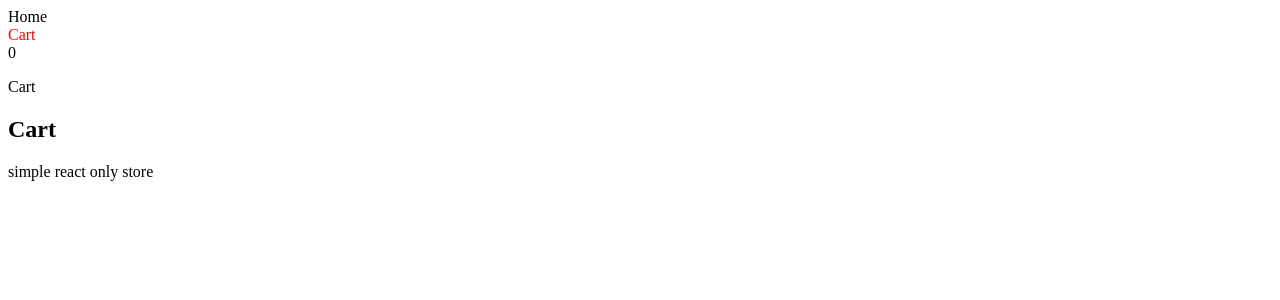
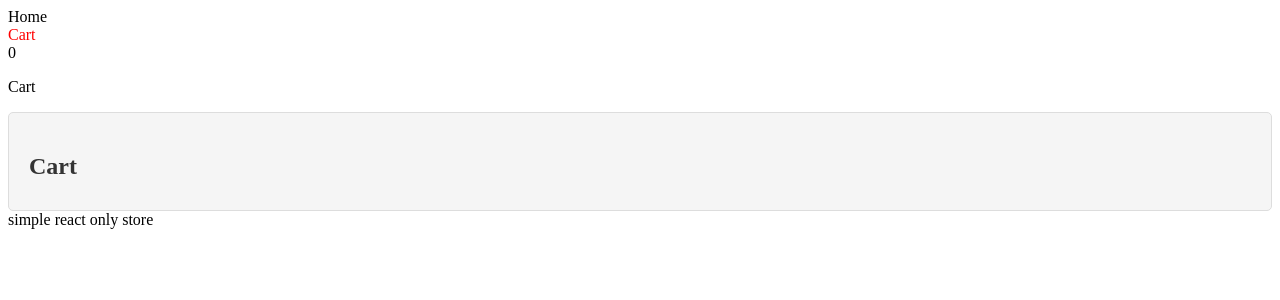
Before and after one commit to farneser/react-only-store, a React (Create React App) app: page /cart in a window 1280 px wide. Shown: the top 300 px of the page. Built offline with nearby package versions, Linux system fonts and the light colour scheme.

Commit message:
feat: cart styles

```diff
--- a/src/components/ui/cart/Cart.tsx
+++ b/src/components/ui/cart/Cart.tsx
@@ -1,8 +1,10 @@
 import React, {useContext, useEffect, useState} from 'react';
-import CartItem from "./item/CartItem";
-import {removeFromCart} from "../../../services/cartService";
-import {CartProduct} from "../../../interfaces/CartProps";
-import {CartContext} from "../../providers/CartProvider";
+import CartItem from './item/CartItem';
+import {removeFromCart} from '../../../services/cartService';
+import {CartProduct} from '../../../interfaces/CartProps';
+import {CartContext} from '../../providers/CartProvider';
+
+import './cart.scss';
 
 const Cart: React.FC = () => {
     const context = useContext(CartContext);
@@ -29,7 +31,6 @@ const Cart: React.FC = () => {
                 : cartItem
         );
 
-
         if (context) {
             setCartItems(updatedCart);
             context.updateCart(updatedCart);
@@ -38,23 +39,22 @@ const Cart: React.FC = () => {
 
     useEffect(() => {
         setCartItems(cartItems);
-        context?.updateCart(cartItems)
+        context?.updateCart(cartItems);
     }, [cartItems]);
 
     return (
-        <div>
-            <h2>Cart</h2>
-            <ul>
-                {cartItems.map(item => (
+        <div className={'cart-container'}>
+            <h2 className={'cart-title'}>Cart</h2>
+            <div className={'cart-item-list'}>
+                {cartItems.map((item) => (
                     <CartItem
-                        key={item.id}
                         cartProduct={item}
                         increment={() => increment(item)}
                         decrement={() => decrement(item)}
                         removeFromCart={() => removeFromCart(item.product)}
                     />
                 ))}
-            </ul>
+            </div>
         </div>
     );
 };
--- /dev/null
+++ b/src/components/ui/cart/cart.scss
@@ -0,0 +1,28 @@
+.cart-container {
+  background-color: #f5f5f5;
+  border: 1px solid #ddd;
+  border-radius: 5px;
+  padding: 20px;
+}
+
+.cart-title {
+  font-size: 24px;
+  color: #333;
+  margin-bottom: 10px;
+}
+
+.cart-item-list {
+  list-style-type: none;
+  padding: 0;
+}
+
+.cart-item {
+  margin: 10px 0;
+  padding: 10px;
+  background-color: #fff;
+  border: 1px solid #ccc;
+  border-radius: 5px;
+  display: flex;
+  justify-content: space-between;
+  align-items: center;
+}
--- a/src/components/ui/product/ProductList.tsx
+++ b/src/components/ui/product/ProductList.tsx
@@ -13,11 +13,11 @@ const ProductList: React.FC<ProductListProps> = ({products, addToCart}) => {
     return (
         <div className="product-list">
             <h2 className="product-list-title">Products</h2>
-            <ul className="product-list-item-list">
+            <div className="product-list-item-list">
                 {products.map((product) => (
                     <ProductItem product={product}/>
                 ))}
-            </ul>
+            </div>
         </div>
     );
 };
--- a/src/services/cartService.ts
+++ b/src/services/cartService.ts
@@ -12,7 +12,7 @@ export function addToCart(item: Product): CartProduct {
     const cartItems = getCartItems();
 
     if (cartItems.some(c => c.product.id === item.id)) {
-        const cartItem = cartItems.find(c => c.product.id == item.id)
+        const cartItem = cartItems.find(c => c.product.id === item.id)
 
         if (cartItem !== undefined) {
             return cartItem;
```
